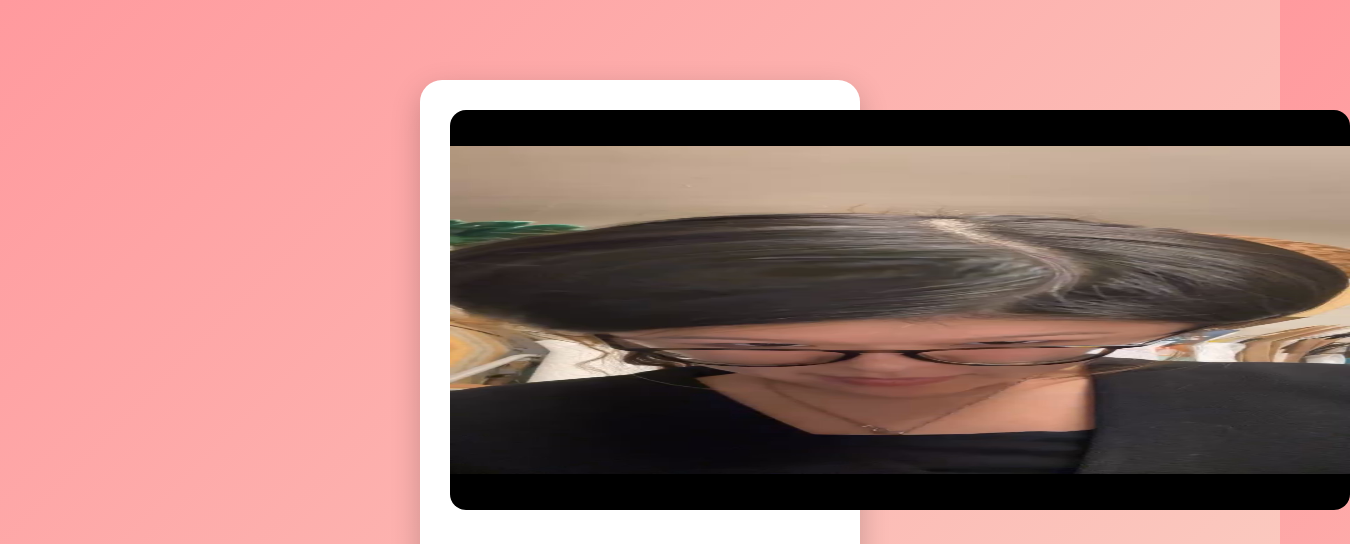
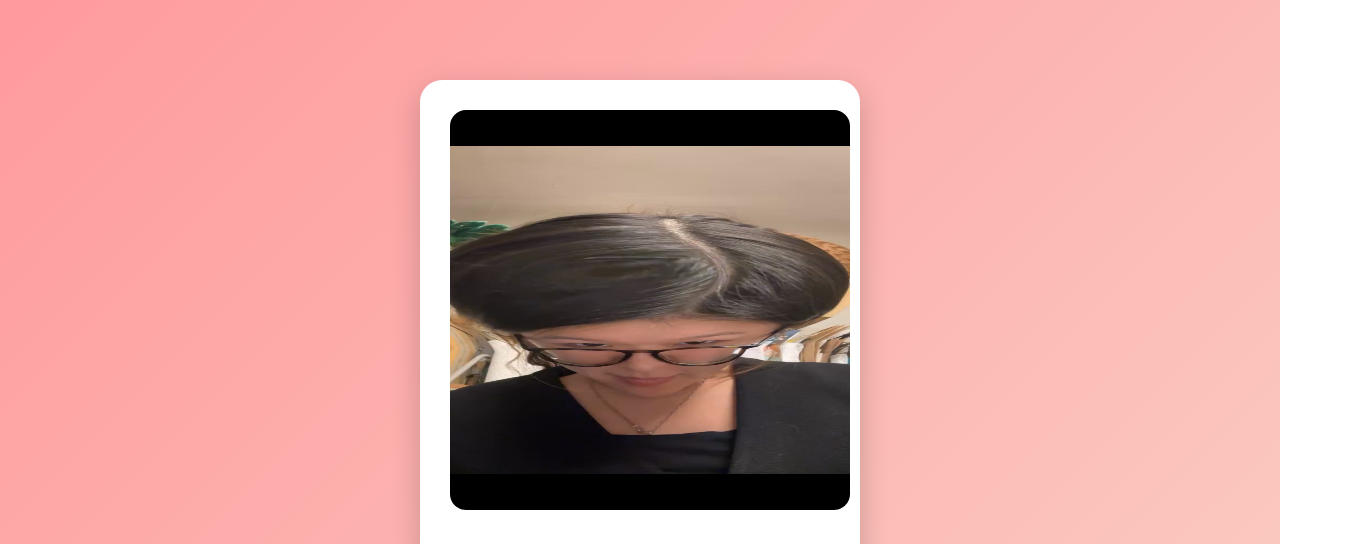
Before and after one commit to Amarjr95/My-bbii, a plain HTML site: page no.html in a window 1280 px wide. Shown: the top 544 px of the page, 1350 px wide, since content can reach past the window. Drawn offline with Linux system fonts and the light colour scheme.

Commit message:
Update no.html

```diff
--- a/no.html
+++ b/no.html
@@ -9,7 +9,7 @@
 <body>
 
   <div class="card">
-    <img src="IMG_2403.png" alt="ni hen piao liang" class="photo" style="width:900px;height:400px;">
+    <img src="IMG_2403.png" alt="ni hen piao liang" class="photo" style="width:400px;height:400px;">
 
     <h1>Mauvaise réponse coquine</h1>
     <p>Essaye encore click en bas &#128143;</p>
```
